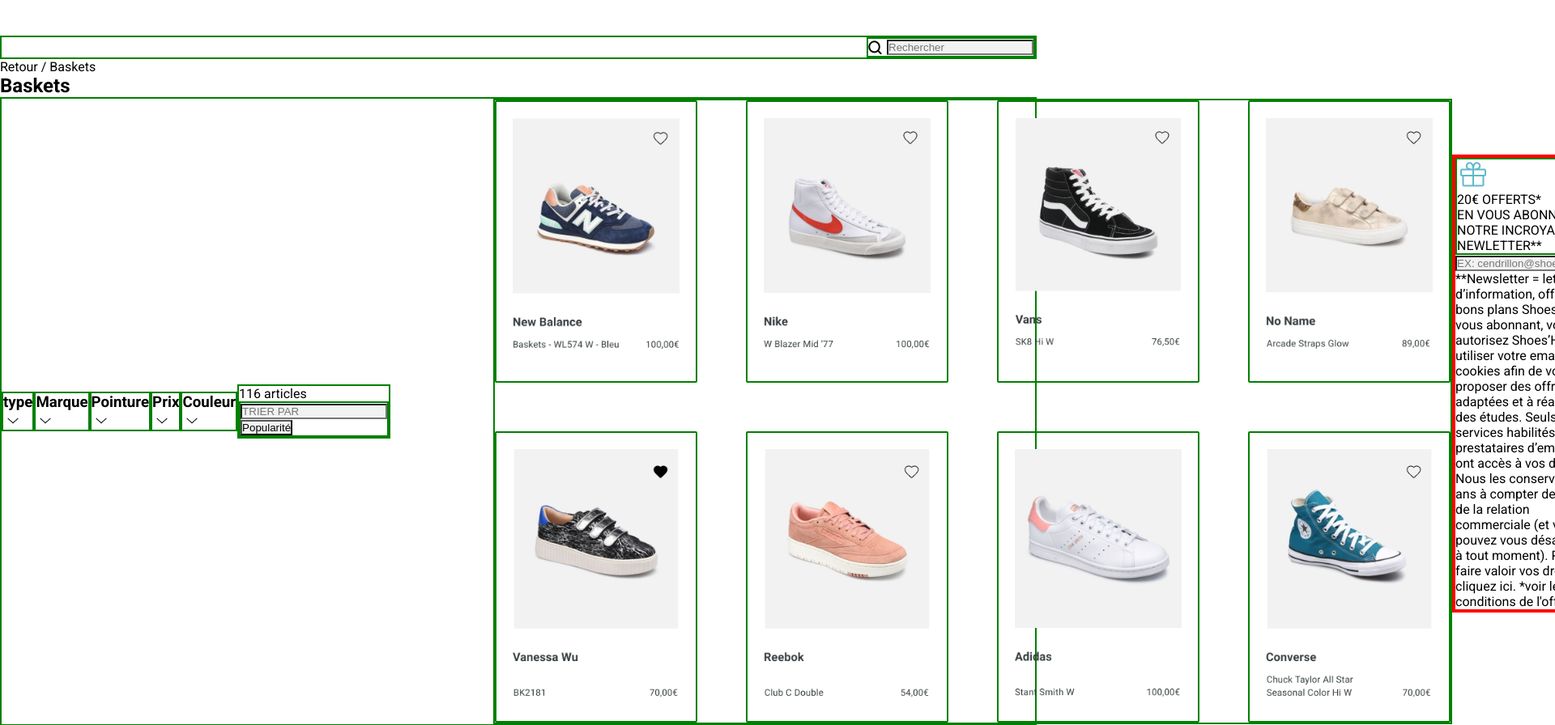
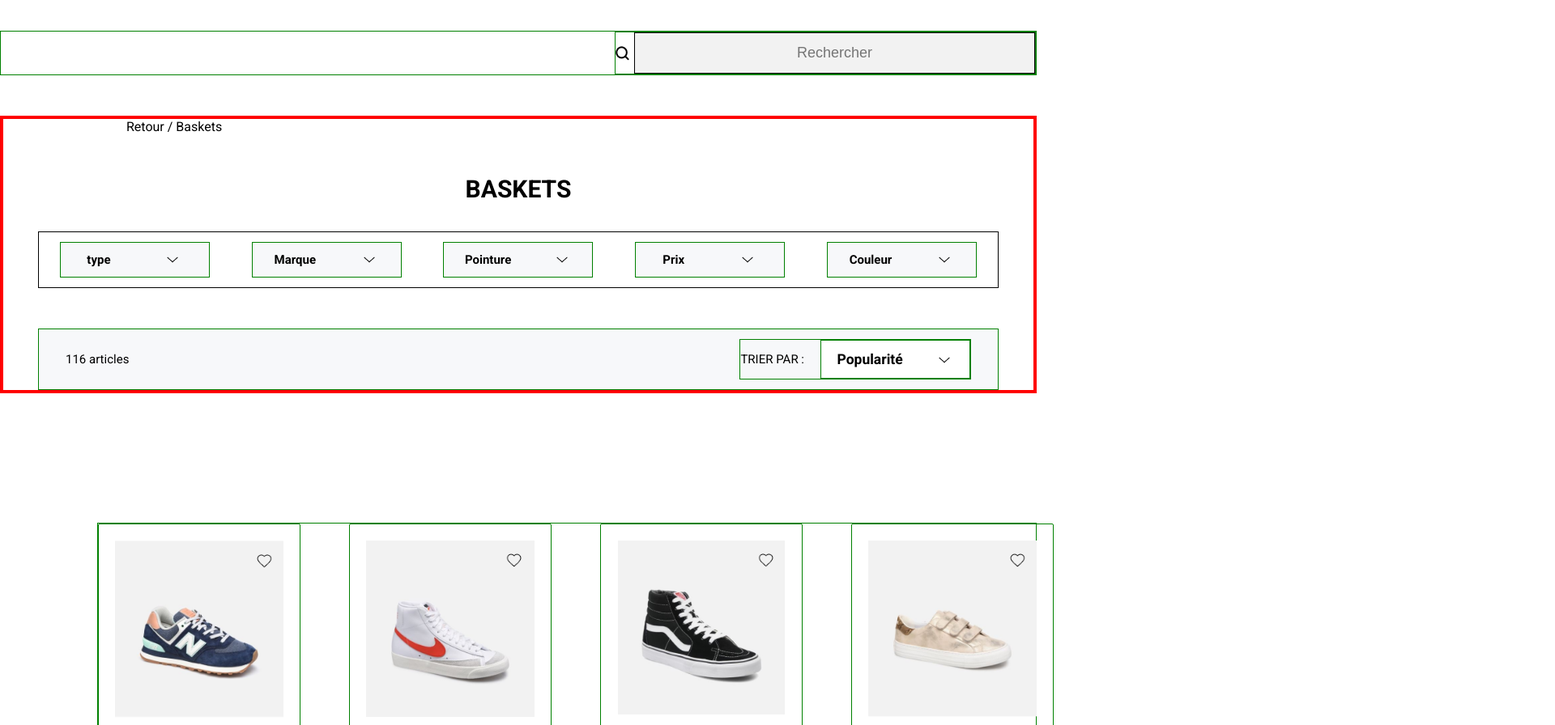
Before and after one commit to NADIA224/Projet-3, a plain HTML site: page choix.html in a window 1280 px wide. Shown: the part 280-1176 px from the top of the page at 81% size, 1920 px wide, since content can reach past the window. Drawn offline with Linux system fonts and the light colour scheme.

Commit message:
modifmenusecondaire

```diff
--- a/choix.html
+++ b/choix.html
@@ -8,8 +8,7 @@
     <link rel="preconnect" href="https://fonts.gstatic.com">
     <link href="https://fonts.googleapis.com/css2?family=Roboto:wght@100;300;400;500;700;900&display=swap"
         rel="stylesheet">
-    <link rel="preconnect" href="https://fonts.gstatic.com">
-    <link
+    <link rel="preconnect" href="https://fonts.gstatic.com"><link
         href="https://fonts.googleapis.com/css2?family=Comfortaa:wght@300;400;500;600;700&family=Roboto:wght@100;300;400;500;700;900&display=swap"
         rel="stylesheet">
     <title>SHOES'HER</title>
@@ -55,35 +54,46 @@
      </form>
  </div>
 
-<p>Retour / Baskets</p>
-<h2>Baskets</h2>
+ <section class="selection">
+    <p class="Retour">Retour / Baskets</p>
+    <h2>BASKETS</h2>
+
     <div class="filtres flex">
-    <div class="type">
+        <div class="choixFiltre flex">
             <h3>type</h3>
             <img src="chevron-down.png" alt="chevron">
         </div>
-    <div class="marque">
+        <div class="choixFiltre flex">
             <h3>Marque</h3>
             <img src="chevron-down.png" alt="chevron">
         </div>
-    <div class="pointure">
+        <div class="choixFiltre flex">
             <h3>Pointure</h3>
             <img src="chevron-down.png" alt="chevron">
         </div>
-    <div class="prix">
+        <div class="choixFiltre flex">
             <h3>Prix</h3>
             <img src="chevron-down.png" alt="chevron">
         </div>
-    <div class="couleur">
+        <div class="choixFiltre flex">
             <h3>Couleur</h3>
             <img src="chevron-down.png" alt="chevron">
         </div>
-<div class="articles">
+</div>
+
+
+<div class="articles flex">
     <p>116 articles</p>
-    <form class="">
-        <input type="text" name="nom" id="name" placeholder="TRIER PAR">
-        <input type="Submit" value=Popularité >
-    </form>
+
+<div class="tri flex ">
+    <p>TRIER PAR :</p>
+    <div class="choixTri flex">
+        <h3>Popularité</h3>
+        <img src="chevron-down.png" alt="chevron">
+    </div>
+</div>
+</section>
+
 </div>
 
 <!-- section BASKETS -->
@@ -115,20 +125,26 @@
     </div>
   </div>
 
+<!-- Section Newsletter -->
+
   <section class="Newsletter">
-      <div class="offre">
+      <div class="offre flex">
           <img src="Gift.png" alt="icôneCadeau">
-          <p>20€ OFFERTS*</p>
-          <p>EN VOUS ABONNANT A NOTRE INCROYABLE NEWLETTER**</p>
+          <h3>20€ OFFERTS*</h3>
       </div>
-          <input type="email" name="email" id="email" placeholder="EX: cendrillon@shoesher.fr">
-          <p>**Newsletter = lettre d’information, offres et bons plans Shoes’Her.
-            En vous abonnant, vous autorisez Shoes’Her à utiliser votre email et vos cookies afin de vous proposer des offres adaptées et à réaliser des études. Seuls nos services habilités et nos prestataires d’emailing ont accès à vos données. Nous les conservons 5 ans à compter de la fin de la relation commerciale (et vous pouvez vous désabonner à tout moment). Pour faire valoir vos droits, cliquez ici.
+      <h4>EN VOUS ABONNANT A NOTRE INCROYABLE NEWLETTER**</h4>
+      <div class="email flex">
+        <label for="email">E-MAIL</label>
+        <input type="email" name="email" id="email" placeholder="ex: cendrillon@shoesher.fr">
+      </div>
+
+          <p>**Newsletter = lettre d’information, offres et bons plans Shoes’Her. <br>
+            En vous abonnant, vous autorisez Shoes’Her à utiliser votre email et vos cookies afin de vous proposer des offres adaptées et à réaliser des études. Seuls nos services habilités et nos prestataires d’emailing ont accès à vos données. Nous les conservons 5 ans à compter de la fin de la relation commerciale (et vous pouvez vous désabonner à tout moment). Pour faire valoir vos droits, cliquez ici. <br>
             *voir les conditions de l'offre</p>
   </section>
 
 
-<script src="TweenMax.min.js"></script>
-<script src="animations.js"></script>
+
+<script src="app.js"></script>
 </body>
 </html>
--- /dev/null
+++ b/style.AL.css
@@ -0,0 +1,19 @@
+* {
+    margin: 0;
+    padding: 0;
+    box-sizing: border-box;
+}
+
+section {
+    margin-bottom: 20px;
+    border: 4px solid black;
+    min-height: 90vh;
+}
+
+.flex {
+    display: flex;
+}
+
+.column {
+    justify-content: column;
+}
--- a/style2.css
+++ b/style2.css
@@ -24,9 +24,11 @@ h1 {
 section, footer {
     border: 4px solid red;
 }
+
 div, nav, header, article, form {
-    border: 2px solid green;
+    border : 1px solid green;
 }
+
 .flex {
     display: flex;
     justify-content: space-around;
@@ -41,6 +43,7 @@ div, nav, header, article, form {
     justify-content: flex-end;
 
 }
+
 img {
     display: block;
     max-width: 100%;
@@ -71,6 +74,15 @@ nav a{
 
 /* Barre recherche */
 
+#recherche {
+    width: 495px;
+    height: 51px;
+    font-style: normal;
+    font-weight: normal;
+    font-size: 18px;
+    text-align: center;
+}
+
 .recherche{
 
     justify-content: flex-end;
@@ -82,11 +94,68 @@ input{
 
 }
 
-/* section filtres */
+
+
+/* section SELECTION */
+
+.selection {
+    margin: 50px 0px 160px;
+
+}
+
+.Retour {
+    margin-left: 152px;
+}
+
+h2 {
+    text-align: center;
+    font-size: 30px;
+    margin-top: 50px;
+
+}
 
 .filtres {
-    border-radius: 0,5px black solid;
+    border: 0.5px black solid;
+    width: 1186px;
+    height: 70px;
+    margin: auto;
+    margin-top: 35px;
 }
+
+.choixFiltre {
+    width: 185px;
+    height: 44.21px;
+    background: #F7F8FA;
+
+}
+
+.choixFiltre h3 {
+    font-size: 15px;
+}
+
+.articles {
+    width: 1186px;
+    height: 76px;
+    margin: auto;
+    margin-top: 50px;
+    padding: 10px 33px;
+    width: 1186px;
+    background: #F7F8FA;
+    justify-content: space-between;
+    font-size: 15px;
+
+
+}
+.tri {
+    gap: 20px;
+}
+
+.choixTri {
+    background: white;
+    width: 185px;
+    height: 48px;
+}
+
 
 /* Section BASKETS */
 
@@ -94,7 +163,7 @@ input{
     display: grid;
     grid-template-columns: 250px 250px 250px 250px;
     grid-gap: 60px;
-    margin-left: 127px;
+    margin-left: 120px;
 
   }
 
@@ -102,5 +171,66 @@ input{
 
     border-radius: 2px;
     padding: 20px;
-    font-size: 150%;
   }
+
+  /* section Newsletter */
+
+  .Newsletter {
+      background: #F7F8FA;
+      width: 950px;
+      margin: 70px 243px 60px;
+      padding: 40px 100px 20px;
+  }
+
+  .offre {
+      justify-content: center;
+      gap: 10px;
+      padding: 10px 10px;
+  }
+
+  .offre img {
+      max-width: 100%;
+  }
+
+  .offre h3 {
+    font-size:35px;
+    color: #5EB9CA;
+
+  }
+
+ h4 {
+    text-align: center;
+    font-size: 20px;
+  }
+
+.Newsletter p {
+      text-align: center;
+      font-size: 6px;
+      font-weight: bold;
+  }
+
+  input {
+    width: 210px;
+    height: 45px;
+    border: solid 0.5px black;
+    padding:  20px;
+  }
+
+.email{
+    justify-content: center;
+    gap : 10px;
+    padding: 10px 10px;
+  }
+
+
+.letter{
+    float:left;
+    overflow:hidden;
+    visibility:hidden;
+  }
+  .letter h1{
+    font-size:20vw;
+    font-family:sans-serif;
+    color:#5EB9CA;
+    margin:0;
+  }
--- /dev/null
+++ b/style3.css
@@ -0,0 +1,101 @@
+* {
+    margin: 0;
+    padding: 0;
+    box-sizing: border-box;
+}
+
+body {
+    scroll-behavior: smooth;
+    font-family: 'Roboto', sans-serif;
+    font-size: 18px;
+
+}
+section  {
+    border: 4px solid red;
+}
+
+div, nav, header, article, form {
+    border : 1px solid green;
+}
+
+.flex {
+    display: flex;
+    justify-content: space-around;
+    align-items: center;
+}
+.column {
+    flex-direction: column;
+}
+
+h2 {
+    font-size:36px;
+    font-weight: 700;
+    margin-top: 75px;
+
+}
+.quantitePrix {
+    justify-content: space-between;
+    width:450px;
+    margin-left: 900px;
+    font-size: 14px;
+    color: #808080;
+
+}
+
+.chauss {
+    border: solid, black, 0.5px;
+    padding: 0px 230px 0px 0px   ;
+}
+
+h4 {
+    border: 1px solid rgba(128, 128, 128, 0.7);
+    box-sizing: border-box;
+    padding: 17px 24px;
+}
+
+.commande {
+    width: 575px;
+    align-items:  flex-end;
+    margin-left :838px;
+}
+
+.livraison {
+    gap:10px
+}
+
+.livraison, .promo, .totalCommande {
+    width: 575px;
+    height: 50px;
+   justify-content: space-around;
+
+}
+
+.livr {
+    font-weight: 500;
+
+}
+
+.promo {
+justify-content: flex-start;
+padding-left: 45px;
+gap:4px;
+}
+
+span {
+    color: #0FDC0F;
+
+}
+
+.totalCommande {
+gap: 190px;
+font-weight: bold;
+}
+
+input {
+width: 575px;
+height: 69px;
+background: #3497A9;
+color: white;
+border: solid, 0.5px, black;
+margin-top: 30px;
+}
```
Also changed, not shown: index.AL.html (+22 -4 lines), index.html (+2 -0 lines), main.js (added, +12 -0 lines), panier.html (added, +53 -0 lines), app.js (line endings or trailing spaces). Lines whose indentation alone changed are shown as unchanged.
